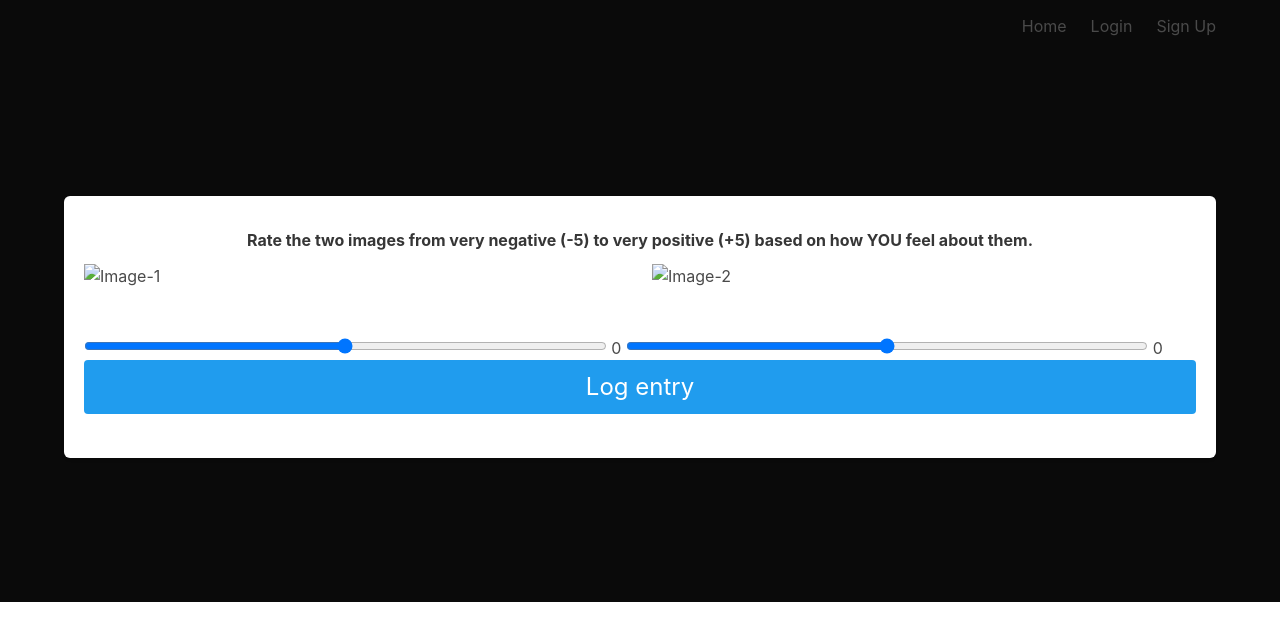
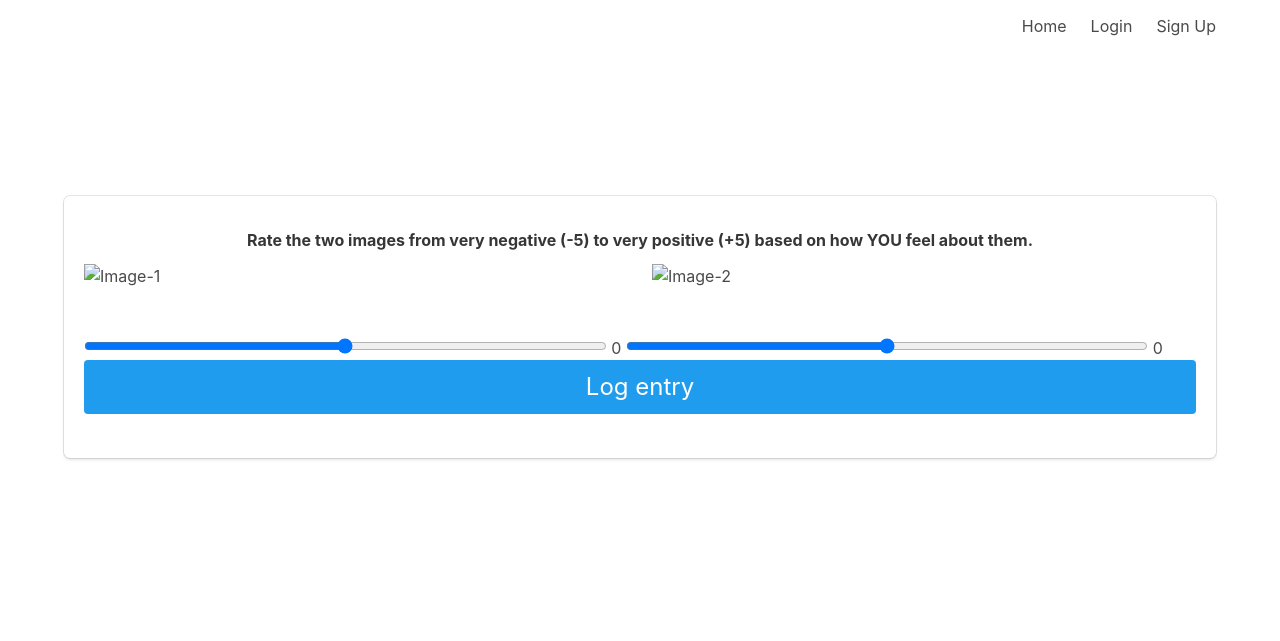
Before and after one commit to manumhp/dataset-labelling-app, a Python web app: template templates/dataset4.html in a window 1280 px wide. Shown: the top 641 px of the page. Run offline with Jinja, Linux system fonts and the light colour scheme; the template is opened without the code that fills it, so the values that code supplies are empty.

Commit message:
remove black color from the labelling page

```diff
--- a/templates/base2.html
+++ b/templates/base2.html
@@ -14,7 +14,7 @@
 </style>
 
 <body>
-    <section class="hero has-background-black ">
+    <section class="hero ">
 
         <div class="hero-head">
             <nav class="navbar">
```
